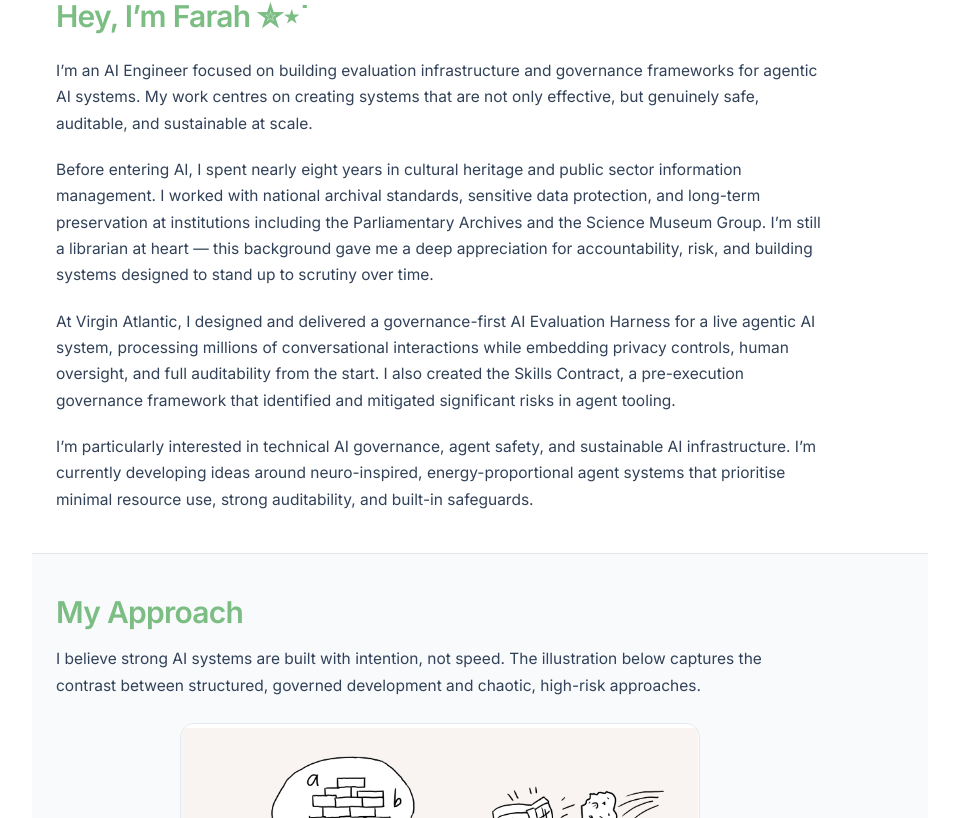
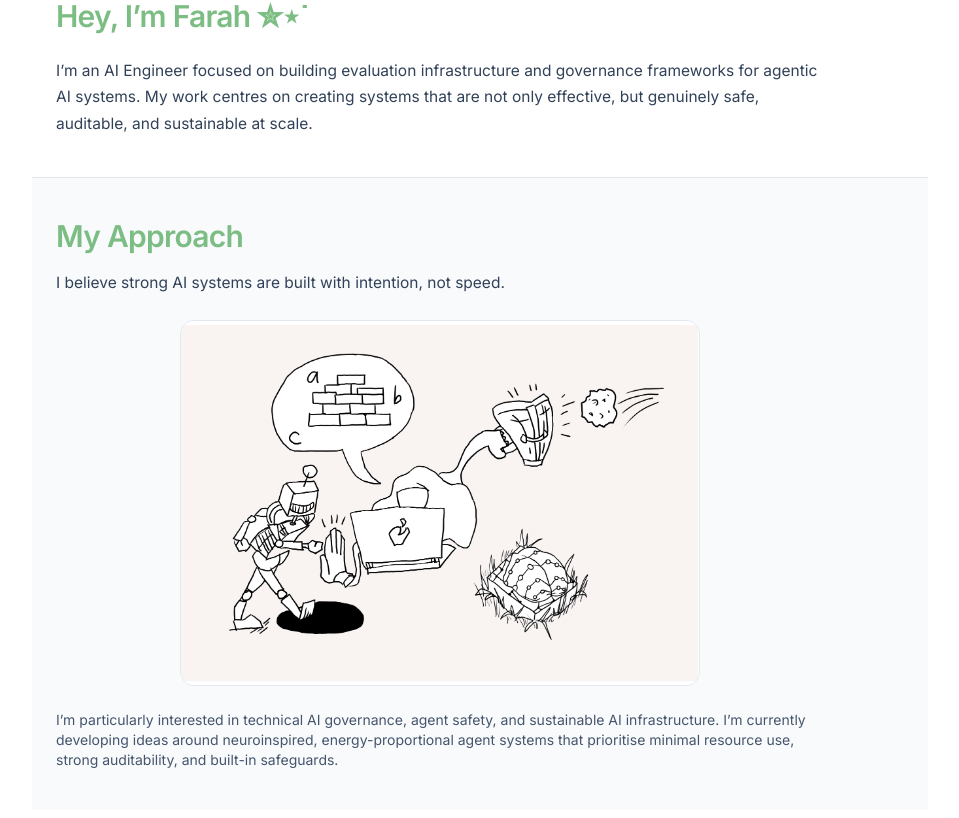
Before and after one commit to dynamicsofanaisteroid/farah-zamir-portfolio, a Next.js app: page / in a window 1280 px wide. Shown: the part 262-1080 px from the top of the page, without its empty margins (160-1119 px from the left). Built offline with nearby package versions, Linux system fonts and the light colour scheme.

Commit message:
re-worked main text

```diff
--- a/app/page.tsx
+++ b/app/page.tsx
@@ -26,24 +26,9 @@ export default function Home() {
 
         <div className="max-w-3xl space-y-5 text-[15.5px] leading-[1.7] text-slate-700">
           <p>
-            I’m an AI Engineer focused on building evaluation infrastructure and governance frameworks for agentic AI systems.
-            My work centres on creating systems that are not only effective, but genuinely safe, auditable, and sustainable at scale.
-          </p>
-          <p>
-            Before entering AI, I spent nearly eight years in cultural heritage and public sector information management.
-            I worked with national archival standards, sensitive data protection, and long-term preservation at institutions including
-            the Parliamentary Archives and the Science Museum Group. I’m still a librarian at heart — this background gave me a deep
-            appreciation for accountability, risk, and building systems designed to stand up to scrutiny over time.
-          </p>
-          <p>
-            At Virgin Atlantic, I designed and delivered a governance-first AI Evaluation Harness for a live agentic AI system,
-            processing millions of conversational interactions while embedding privacy controls, human oversight, and full auditability from the start.
-            I also created the Skills Contract, a pre-execution governance framework that identified and mitigated significant risks in agent tooling.
-          </p>
-          <p>
-            I’m particularly interested in technical AI governance, agent safety, and sustainable AI infrastructure.
-            I’m currently developing ideas around neuro-inspired, energy-proportional agent systems that prioritise minimal resource use,
-            strong auditability, and built-in safeguards.
+           Iʼm an AI Engineer focused on building evaluation infrastructure and governance frameworks for agentic AI systems. My work centres on creating
+          systems that are not only effective, but genuinely safe, auditable, and
+          sustainable at scale.
           </p>
         </div>
       </div>
@@ -55,22 +40,21 @@ export default function Home() {
             My Approach
           </h2>
           <p className="text-[15.5px] leading-[1.7] text-slate-700 mb-6">
-            I believe strong AI systems are built with intention, not speed. The illustration below captures the contrast between
-            structured, governed development and chaotic, high-risk approaches.
+            I believe strong AI systems are built with intention, not speed.
           </p>
-
           {/* Illustration */}
           <div className="mb-6">
             <img
               src="/approach-illustration.png"
-              alt="Illustration showing intentional AI development vs risky approaches"
+              alt="Illustration showing range of AI evaluation and governance activities"
               className="w-full max-w-[520px] mx-auto rounded-xl border border-slate-200"
             />
           </div>
 
           <p className="text-sm text-slate-600">
-            I’m drawn to opportunities where I can combine engineering experience with a preservation-oriented mindset
-            to help organisations deploy AI responsibly — especially in high-stakes or public-interest contexts.
+            Iʼm particularly interested in technical AI governance, agent safety, and sustainable AI infrastructure. Iʼm currently
+            developing ideas around neuroinspired, energy-proportional agent systems that prioritise minimal resource use,
+            strong auditability, and built-in safeguards.
           </p>
         </div>
       </div>
```
